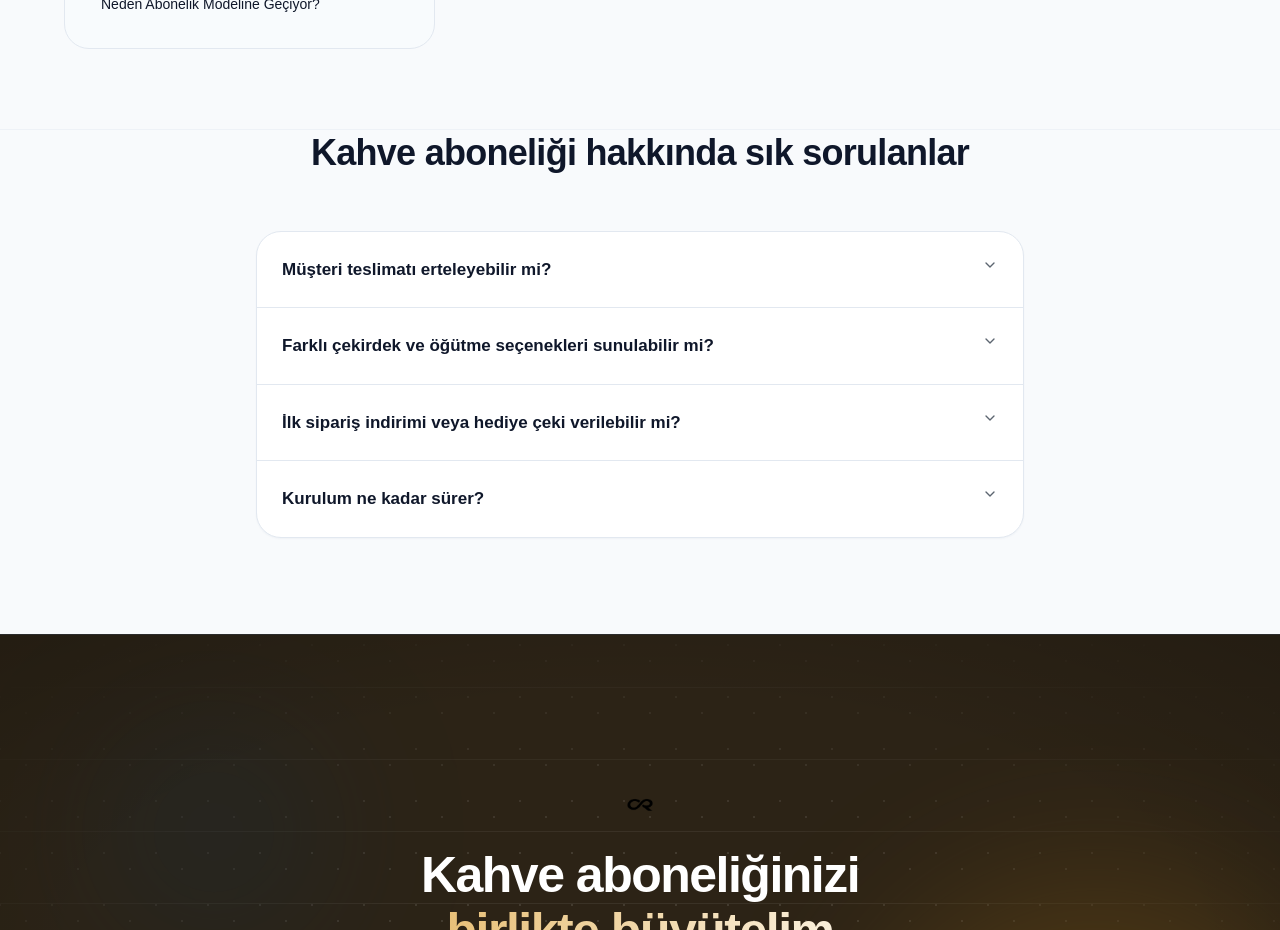
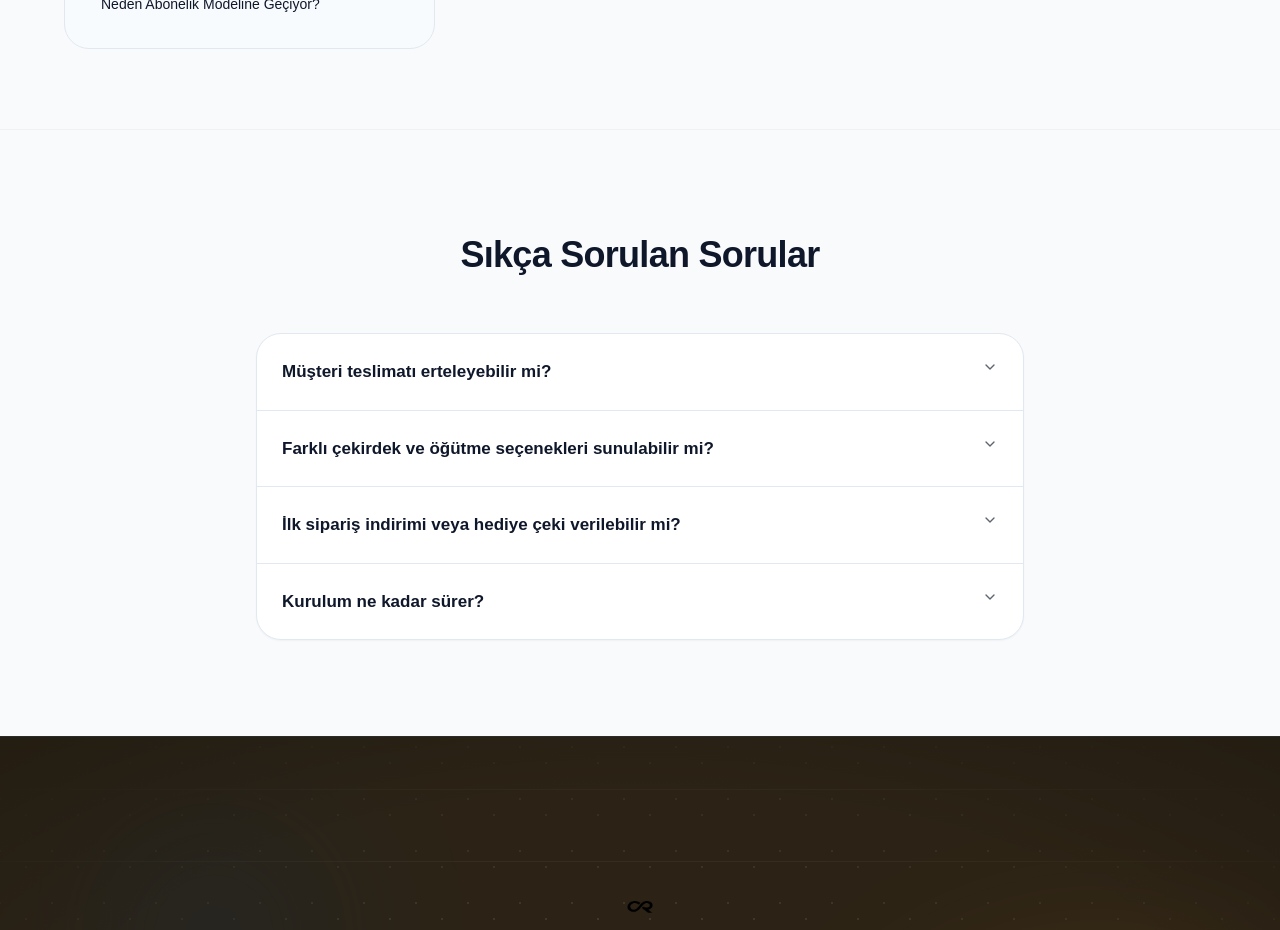
Before and after one commit to KeremBrnci/rely-website, a Next.js app: page /sektorler/kahve in a window 1280 px wide. Shown: the part 3300-4230 px from the top of the page. Built offline with nearby package versions, Linux system fonts and the light colour scheme; no server answers; a web font is replaced by a local one.

Commit message:
Unify sector FAQ titles and increase top spacing.

```diff
--- a/src/components/marketing/pages/subscription-vertical-page.tsx
+++ b/src/components/marketing/pages/subscription-vertical-page.tsx
@@ -52,7 +52,11 @@ export function SubscriptionVerticalPage({ slug }: { slug: SubscriptionVerticalS
         sectionShell={verticalMarketingSectionShell.whyRely}
       />
       <MarketingInternalLinksSection internalLinks={content.internalLinks} />
-      <VerticalPageFaq title={content.faq.title} items={content.faq.items} />
+      <VerticalPageFaq
+        title="Sıkça Sorulan Sorular"
+        items={content.faq.items}
+        className="!pt-[clamp(4.75rem,8vw,7rem)]"
+      />
     </>
   );
 }
--- a/src/content/marketing/subscription-verticals-additional.ts
+++ b/src/content/marketing/subscription-verticals-additional.ts
@@ -112,7 +112,7 @@ export const additionalSubscriptionVerticalsContent: Record<
       ],
     },
     faq: {
-      title: "Abonelik kutusu SSS",
+      title: "Sıkça Sorulan Sorular",
       items: [
         {
           id: "box-faq-1",
@@ -231,7 +231,7 @@ export const additionalSubscriptionVerticalsContent: Record<
       ],
     },
     faq: {
-      title: "Sağlıklı atıştırmalık aboneliği SSS",
+      title: "Sıkça Sorulan Sorular",
       items: [
         {
           id: "snack-faq-1",
@@ -351,7 +351,7 @@ export const additionalSubscriptionVerticalsContent: Record<
       ],
     },
     faq: {
-      title: "Market aboneliği SSS",
+      title: "Sıkça Sorulan Sorular",
       items: [
         {
           id: "groc-faq-1",
@@ -470,7 +470,7 @@ export const additionalSubscriptionVerticalsContent: Record<
       ],
     },
     faq: {
-      title: "Özel tüketim aboneliği SSS",
+      title: "Sıkça Sorulan Sorular",
       items: [
         {
           id: "spec-faq-1",
@@ -590,7 +590,7 @@ export const additionalSubscriptionVerticalsContent: Record<
       ],
     },
     faq: {
-      title: "Ev tüketim aboneliği SSS",
+      title: "Sıkça Sorulan Sorular",
       items: [
         {
           id: "house-faq-1",
@@ -709,7 +709,7 @@ export const additionalSubscriptionVerticalsContent: Record<
       ],
     },
     faq: {
-      title: "Sağlıklı içecek aboneliği SSS",
+      title: "Sıkça Sorulan Sorular",
       items: [
         {
           id: "bev-faq-1",
@@ -828,7 +828,7 @@ export const additionalSubscriptionVerticalsContent: Record<
       ],
     },
     faq: {
-      title: "Protein tozu aboneliği SSS",
+      title: "Sıkça Sorulan Sorular",
       items: [
         {
           id: "prot-faq-1",
--- a/src/content/marketing/subscription-verticals.ts
+++ b/src/content/marketing/subscription-verticals.ts
@@ -298,7 +298,7 @@ export const subscriptionVerticalsContent: Record<
       ],
     },
     faq: {
-      title: "Güzellik aboneliği SSS",
+      title: "Sıkça Sorulan Sorular",
       items: [
         {
           id: "beauty-faq-1",
@@ -417,7 +417,7 @@ export const subscriptionVerticalsContent: Record<
       ],
     },
     faq: {
-      title: "Takviye aboneliği SSS",
+      title: "Sıkça Sorulan Sorular",
       items: [
         {
           id: "supp-faq-1",
@@ -534,7 +534,7 @@ export const subscriptionVerticalsContent: Record<
       ],
     },
     faq: {
-      title: "Pet aboneliği SSS",
+      title: "Sıkça Sorulan Sorular",
       items: [
         {
           id: "pet-faq-1",
@@ -649,7 +649,7 @@ export const subscriptionVerticalsContent: Record<
       ],
     },
     faq: {
-      title: "Yemek kiti ve gıda aboneliği SSS",
+      title: "Sıkça Sorulan Sorular",
       items: [
         {
           id: "food-faq-1",
@@ -764,7 +764,7 @@ export const subscriptionVerticalsContent: Record<
       ],
     },
     faq: {
-      title: "Wellness aboneliği SSS",
+      title: "Sıkça Sorulan Sorular",
       items: [
         {
           id: "well-faq-1",
```
